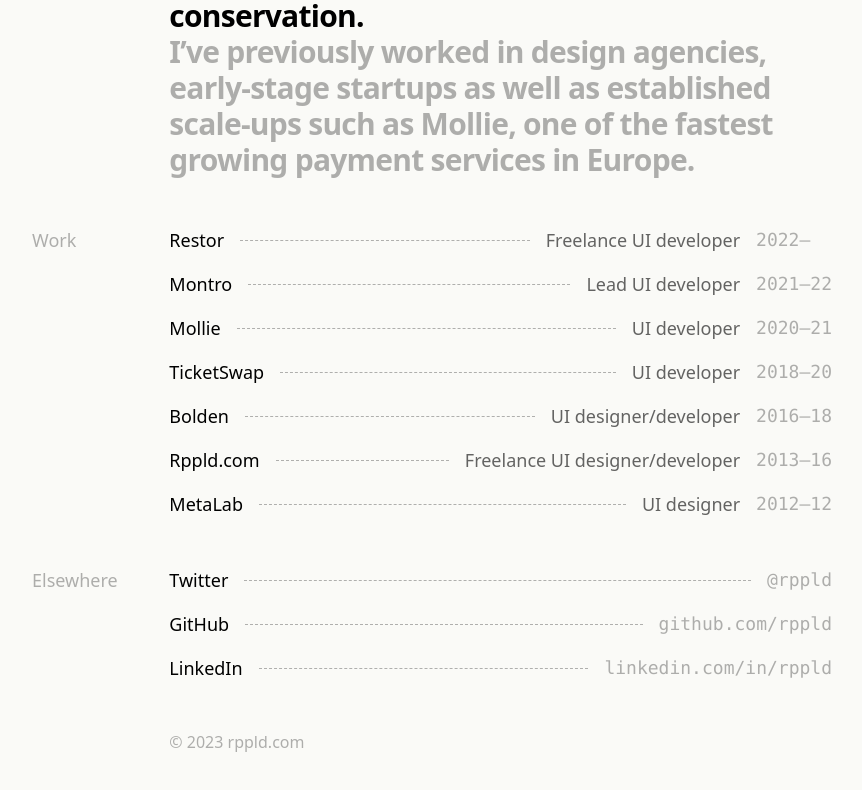
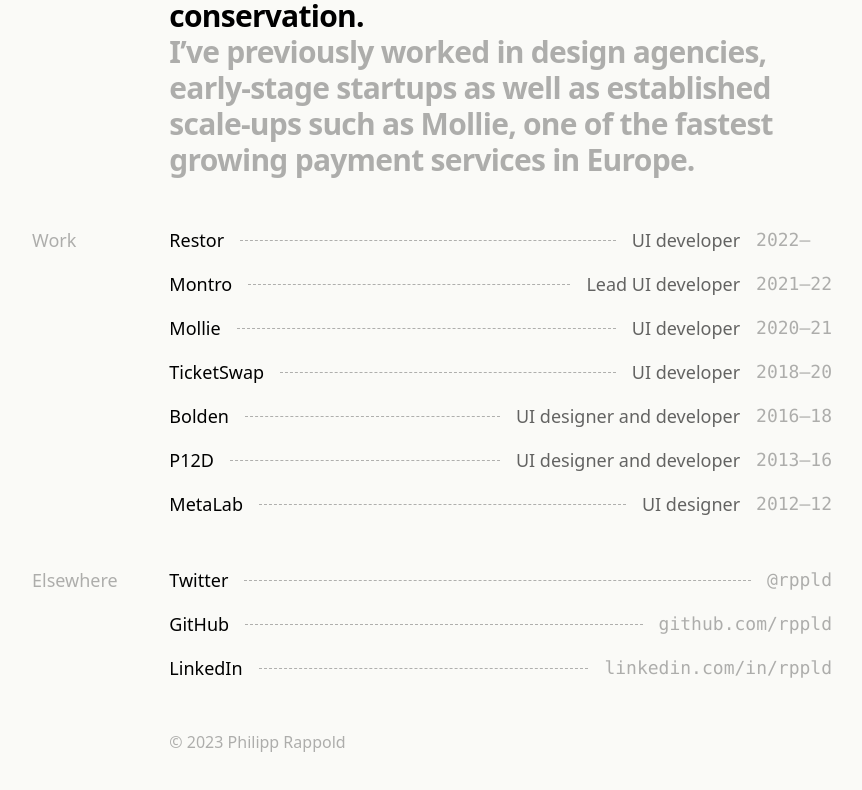
Before and after one commit to rppld/blog, a Next.js app: page / in a window 1280 px wide. Shown: the part 266-1056 px from the top of the page, without its empty margins (208-1070 px from the left). Built offline with nearby package versions, Linux system fonts and the light colour scheme.

Commit message:
update copy

```diff
--- a/pages/index.tsx
+++ b/pages/index.tsx
@@ -42,7 +42,7 @@
   work: [
     {
       text: "Restor",
-      role: "Freelance UI developer",
+      role: "UI developer",
       href: "https://restor.eco/",
       fromYear: format(new Date("2022"), "yyyy"),
       toYear: null,
@@ -70,14 +70,14 @@
     },
     {
       text: "Bolden",
-      role: "UI designer/developer",
+      role: "UI designer and developer",
       href: "https://www.bolden.nl/",
       fromYear: format(new Date("2016"), "yyyy"),
       toYear: format(new Date("2018"), "yy"),
     },
     {
-      text: "Rppld.com",
-      role: "Freelance UI designer/developer",
+      text: "P12D",
+      role: "UI designer and developer",
       href: "https://rppld.com/",
       fromYear: format(new Date("2013"), "yyyy"),
       toYear: format(new Date("2016"), "yy"),
@@ -187,7 +187,7 @@
           <Grid.Container>
             <Grid.Main>
               <p className="opacity-30 text-sm md:text-base">
-                &copy; {new Date().getFullYear()} rppld.com
+                &copy; {new Date().getFullYear()} Philipp Rappold
               </p>
             </Grid.Main>
           </Grid.Container>
```
